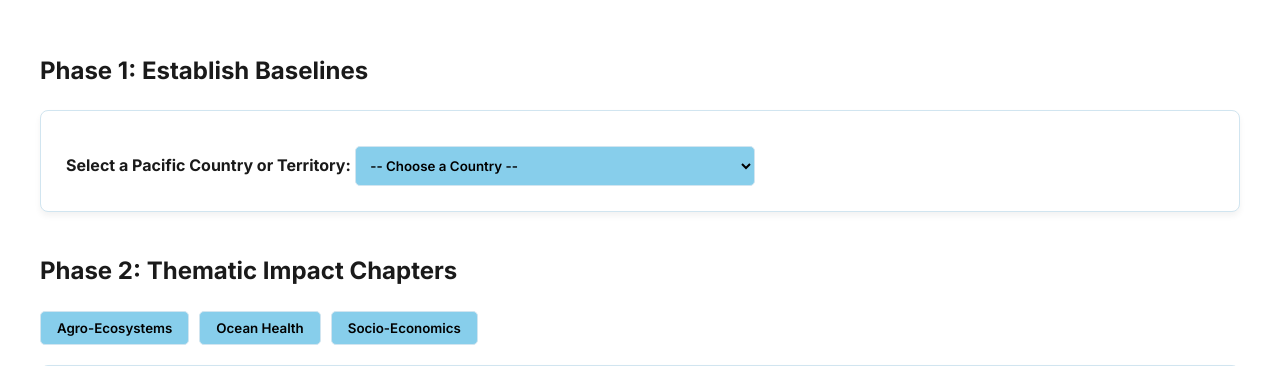
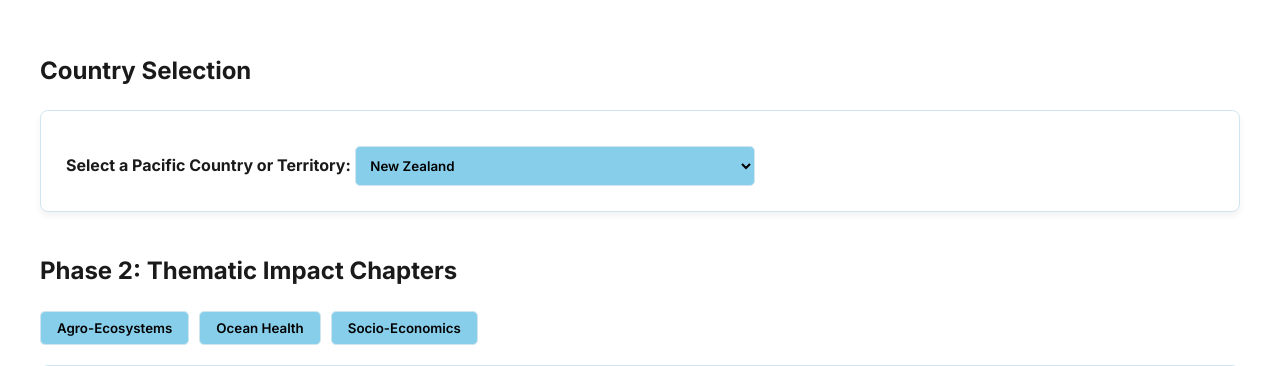
Before and after one commit to edimaudo/Atoll, a FastAPI app: page /app in a window 1280 px wide. Shown: the part 71-437 px from the top of the page. Run offline with FastAPI, Linux system fonts and the light colour scheme.

Commit message:
Update app.html

```diff
--- a/templates/app.html
+++ b/templates/app.html
@@ -6,31 +6,32 @@
 <div class="app-container">
     <!-- PHASE 1: ESTABLISH BASELINES -->
     <section class="phase-section" id="phase-1">
-        <h2>Phase 1: Establish Baselines</h2>
+        <h2>Country Selection</h2>
         <div class="card">
             <label for="countrySelect"><strong>Select a Pacific Country or Territory:</strong></label>
             <select id="countrySelect" class="form-select" onchange="updateDashboard()" style="width: 100%; max-width: 400px; padding: 10px; margin-top: 10px; font-family: inherit;">
                 <option value="none">-- Choose a Country --</option>
-                <option value="Papua New Guinea" data-flag="🇵🇬" data-pop="10,329,931" data-area="462,840" data-custom="The Huli Wigmen grow their hair for months to craft elaborate ceremonial wigs.">Papua New Guinea</option>
-                <option value="New Zealand" data-flag="🇳🇿" data-pop="5,228,100" data-area="268,021" data-custom="The Haka is a traditional Māori posture dance featuring vigorous movements and stamping of the feet.">New Zealand</option>
+                <option value="American Samoa" data-flag="🇦🇸" data-pop="43,915" data-area="199" data-custom="Fa'a Samoa (The Samoan Way) places immense importance on the extended family and chiefs.">American Samoa</option>
+                <option value="Cook Islands" data-flag="🇨🇰" data-pop="17,044" data-area="236" data-custom="Tivaevae is the highly respected art of making intricate, hand-sewn patchwork quilts as gifts." selected>Cook Islands</option>
                 <option value="Fiji" data-flag="🇫🇯" data-pop="936,376" data-area="18,274" data-custom="Traditional welcomes center on the Kava ceremony, drinking an earthy infusion from a coconut shell.">Fiji</option>
-                <option value="Solomon Islands" data-flag="🇸🇧" data-pop="740,425" data-area="28,400" data-custom="Woven shell money is still actively used for traditional settlements and bride prices.">Solomon Islands</option>
-                <option value="Vanuatu" data-flag="🇻🇺" data-pop="334,506" data-area="12,189" data-custom="Land diving (Naghol) on Pentecost Island is the ancient precursor to modern bungee jumping.">Vanuatu</option>
                 <option value="French Polynesia" data-flag="🇵🇫" data-pop="308,872" data-area="4,167" data-custom="The Heiva i Tahiti is a massive annual traditional dance and sporting festival.">French Polynesia</option>
-                <option value="New Caledonia" data-flag="🇳🇨" data-pop="292,991" data-area="18,576" data-custom="The Kanak custom of 'La Coutume' involves offering crucial gifts like yams or fabric to hosts.">New Caledonia</option>
-                <option value="Samoa" data-flag="🇼🇸" data-pop="225,681" data-area="2,842" data-custom="Pe'a is the deeply traditional, intricate male tattoo covering the body from waist to knees.">Samoa</option>
                 <option value="Guam" data-flag="🇬🇺" data-pop="172,952" data-area="544" data-custom="The Chenchule' is a Chamorro system of social reciprocity involving mutual gifts and assistance.">Guam</option>
                 <option value="Kiribati" data-flag="🇰🇮" data-pop="133,515" data-area="811" data-custom="The Maneaba is the traditional meeting house that dictates the architecture and village life.">Kiribati</option>
+                <option value="Nauru" data-flag="🇳🇷" data-pop="12,780" data-area="21" data-custom="Weight lifting has historically been a revered national sport, tying to traditional concepts of physical strength.">Nauru</option>
+                <option value="New Caledonia" data-flag="🇳🇨" data-pop="292,991" data-area="18,576" data-custom="The Kanak custom of 'La Coutume' involves offering crucial gifts like yams or fabric to hosts.">New Caledonia</option>
+                <option value="New Zealand" selected data-flag="🇳🇿" data-pop="5,228,100" data-area="268,021" data-custom="The Haka is a traditional Māori posture dance featuring vigorous movements and stamping of the feet.">New Zealand</option>
+                <option value="Northern Mariana Islands" data-flag="🇲🇵" data-pop="49,796" data-area="464" data-custom="Local fiestas honoring patron saints are major events featuring abundant Chamorro food.">Northern Mariana Islands</option>
+                <option value="Marshall Islands" data-flag="🇲🇭" data-pop="41,996" data-area="181" data-custom="Kemem celebrates a child's first birthday, historically a major life milestone due to island survival rates.">Marshall Islands</option>
                 <option value="Micronesia (FSM)" data-flag="🇫🇲" data-pop="115,224" data-area="702" data-custom="On the island of Yap, giant stone discs called Rai are traditionally used as physical currency.">Micronesia (FSM)</option>
+                <option value="Palau" data-flag="🇵🇼" data-pop="18,058" data-area="459" data-custom="The Bai is a traditional men's meeting house, historically constructed without using nails.">Palau</option>
+                <option value="Papua New Guinea" data-flag="🇵🇬" data-pop="10,329,931" data-area="462,840" data-custom="The Huli Wigmen grow their hair for months to craft elaborate ceremonial wigs.">Papua New Guinea</option>
+                <option value="Samoa" data-flag="🇼🇸" data-pop="225,681" data-area="2,842" data-custom="Pe'a is the deeply traditional, intricate male tattoo covering the body from waist to knees.">Samoa</option>
+                <option value="Solomon Islands" data-flag="🇸🇧" data-pop="740,425" data-area="28,400" data-custom="Woven shell money is still actively used for traditional settlements and bride prices.">Solomon Islands</option>
                 <option value="Tonga" data-flag="🇹🇴" data-pop="107,773" data-area="747" data-custom="Wearing a ta'ovala (a woven mat) around the waist is required to show respect in formal settings.">Tonga</option>
-                <option value="Northern Mariana Islands" data-flag="🇲🇵" data-pop="49,796" data-area="464" data-custom="Local fiestas honoring patron saints are major events featuring abundant Chamorro food.">Northern Mariana Islands</option>
-                <option value="American Samoa" data-flag="🇦🇸" data-pop="43,915" data-area="199" data-custom="Fa'a Samoa (The Samoan Way) places immense importance on the extended family and chiefs.">American Samoa</option>
-                <option value="Marshall Islands" data-flag="🇲🇭" data-pop="41,996" data-area="181" data-custom="Kemem celebrates a child's first birthday, historically a major life milestone due to island survival rates.">Marshall Islands</option>
-                <option value="Palau" data-flag="🇵🇼" data-pop="18,058" data-area="459" data-custom="The Bai is a traditional men's meeting house, historically constructed without using nails.">Palau</option>
-                <option value="Cook Islands" data-flag="🇨🇰" data-pop="17,044" data-area="236" data-custom="Tivaevae is the highly respected art of making intricate, hand-sewn patchwork quilts as gifts.">Cook Islands</option>
-                <option value="Nauru" data-flag="🇳🇷" data-pop="12,780" data-area="21" data-custom="Weight lifting has historically been a revered national sport, tying to traditional concepts of physical strength.">Nauru</option>
+                <option value="Tuvalu" data-flag="🇹🇻" data-pop="11,396" data-area="26" data-custom="The Fatele is a traditional dance performed to the rhythmic beating of a wooden box on festive occasions.">Tuvalu</option>
+                <option value="Vanuatu" data-flag="🇻🇺" data-pop="334,506" data-area="12,189" data-custom="Land diving (Naghol) on Pentecost Island is the ancient precursor to modern bungee jumping.">Vanuatu</option>
                 <option value="Wallis and Futuna" data-flag="🇼🇫" data-pop="11,502" data-area="142" data-custom="Traditional royalty remains highly influential, with ceremonial feasts and Kava playing a central role.">Wallis and Futuna</option>
-                <option value="Tuvalu" data-flag="🇹🇻" data-pop="11,396" data-area="26" data-custom="The Fatele is a traditional dance performed to the rhythmic beating of a wooden box on festive occasions.">Tuvalu</option>
+
             </select>
 
             <div id="baseline-stats" style="margin-top: 20px; display: none;">
```
